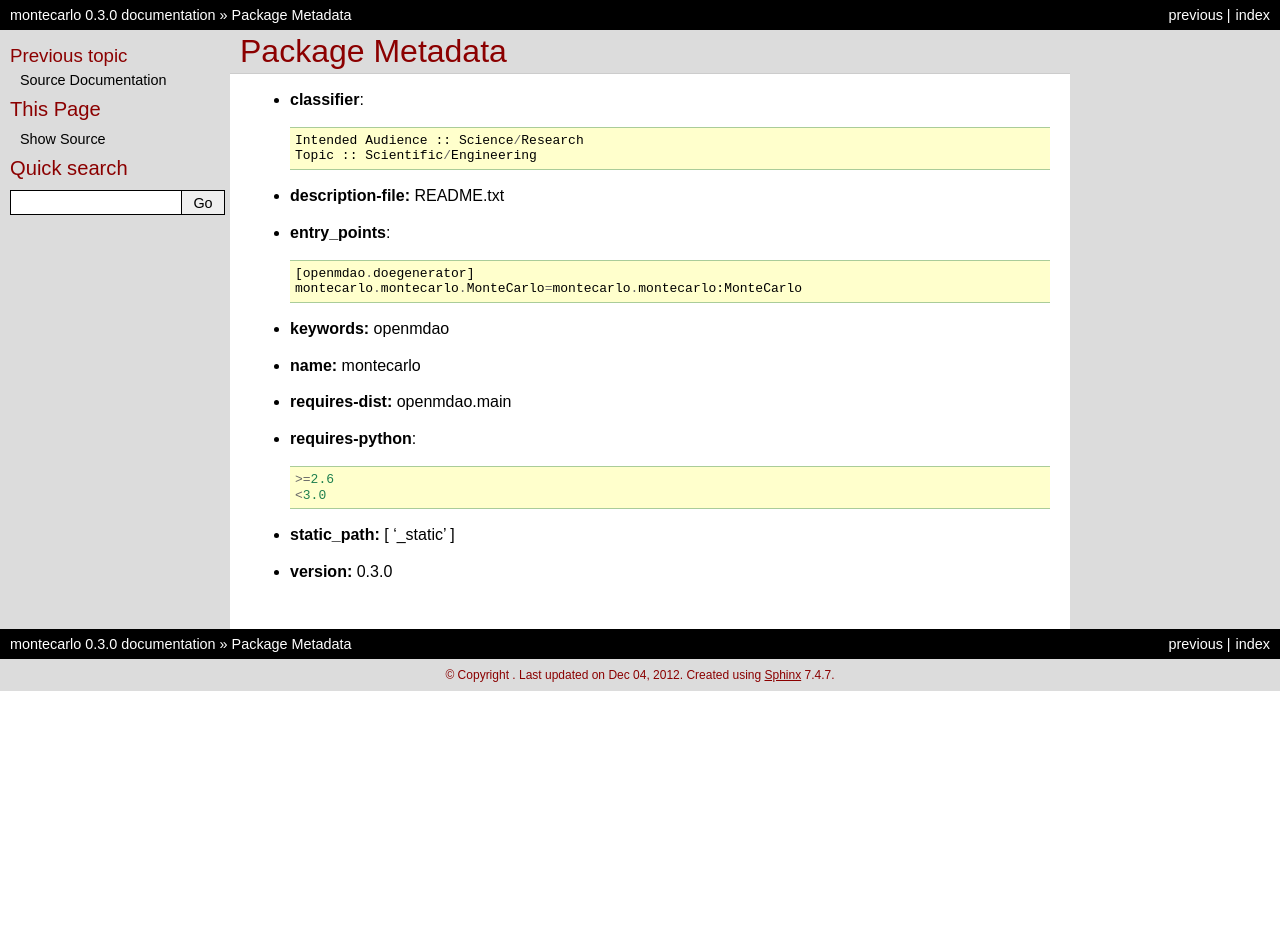
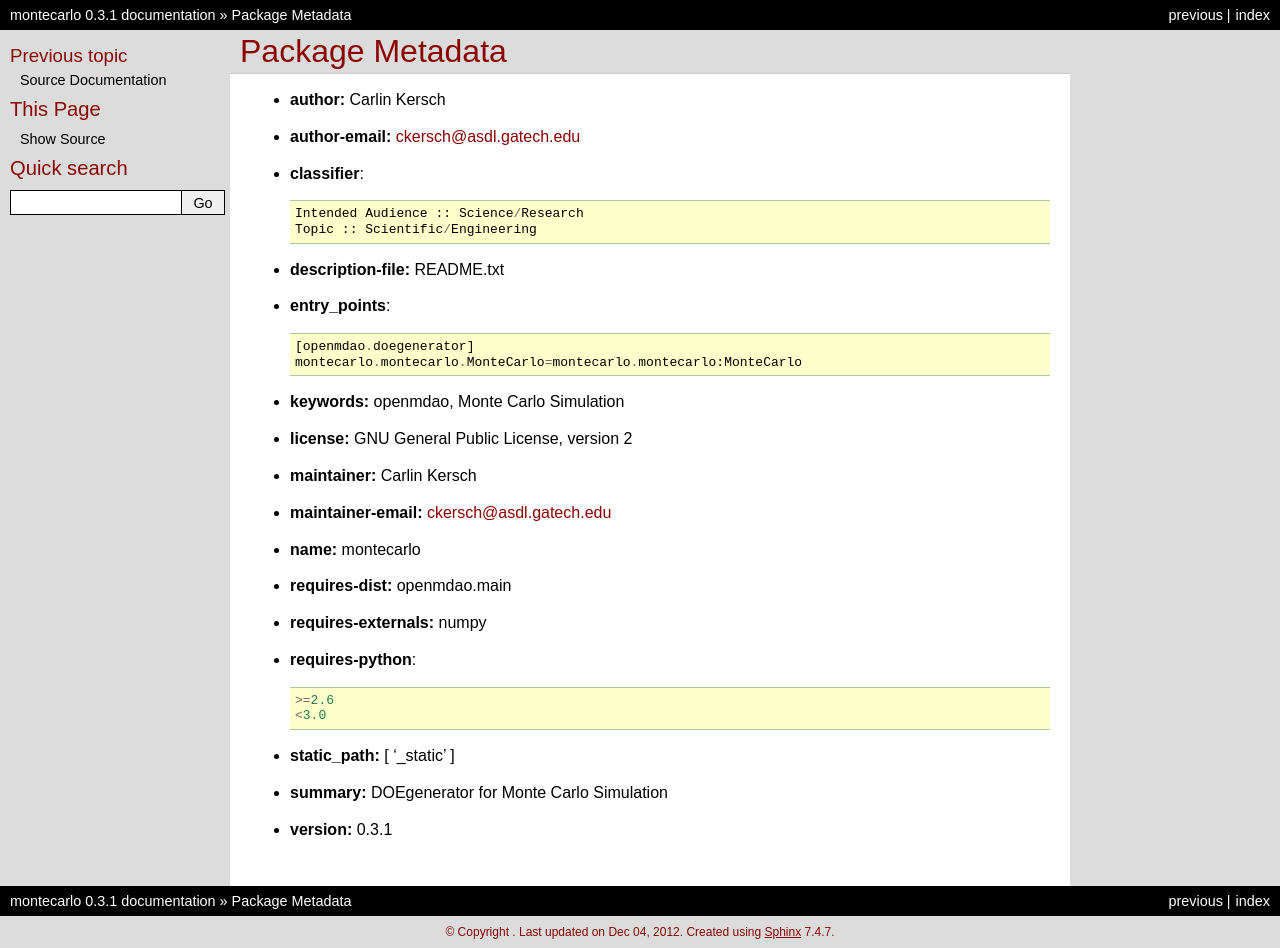
Before and after one commit to OpenMDAO-Plugins/montecarlo, a Sphinx documentation site: the page built from docs/pkgdocs.rst, in a window 1280 px wide. Built offline with Sphinx 7.4.7, drawn with Linux system fonts in a browser that asks for light colours; before the commit the page ends 900 px from its top, so only the background shows below that.

Commit message:
Tags for new version

```diff
--- a/README.txt
+++ b/README.txt
@@ -2,4 +2,4 @@ README.txt file for montecarlo.
 
 To view the Sphinx documentation for this distribution, type:
 
-plugin docs montecarlo
+openmdao docs montecarlo
--- a/docs/conf.py
+++ b/docs/conf.py
@@ -43,10 +43,10 @@ copyright = u''
 # built documents.
 #
 # The short X.Y version.
-version = '0.3.0'
+version = '0.3.1'
 #The short version is the one that shows up in the file when you use /version/.
 # The full version, including alpha/beta/rc tags.
-release = '0.3.0'
+release = '0.3.1'
 
 # The language for content autogenerated by Sphinx. Refer to documentation
 # for a list of supported languages.
--- a/docs/pkgdocs.rst
+++ b/docs/pkgdocs.rst
@@ -2,6 +2,10 @@
 ================
 Package Metadata
 ================
+
+- **author:** Carlin Kersch
+
+- **author-email:** ckersch@asdl.gatech.edu
 
 - **classifier**::
 
@@ -15,11 +19,19 @@ Package Metadata
     [openmdao.doegenerator]
     montecarlo.montecarlo.MonteCarlo=montecarlo.montecarlo:MonteCarlo
 
-- **keywords:** openmdao
+- **keywords:** openmdao, Monte Carlo Simulation
+
+- **license:** GNU General Public License, version 2
+
+- **maintainer:** Carlin Kersch
+
+- **maintainer-email:** ckersch@asdl.gatech.edu
 
 - **name:** montecarlo
 
 - **requires-dist:** openmdao.main
+
+- **requires-externals:** numpy
 
 - **requires-python**::
 
@@ -28,4 +40,6 @@ Package Metadata
 
 - **static_path:** [ '_static' ]
 
-- **version:** 0.3.0
+- **summary:** DOEgenerator for Monte Carlo Simulation
+
+- **version:** 0.3.1
--- a/setup.cfg
+++ b/setup.cfg
@@ -1,6 +1,6 @@
 [metadata]
 name = montecarlo
-version = 0.3.0
+version = 0.3.1
 summary = DOEgenerator for Monte Carlo Simulation
 description-file = README.txt
 keywords = openmdao, Monte Carlo Simulation
```
Also changed, not shown: setup.py (+9 -8 lines).
